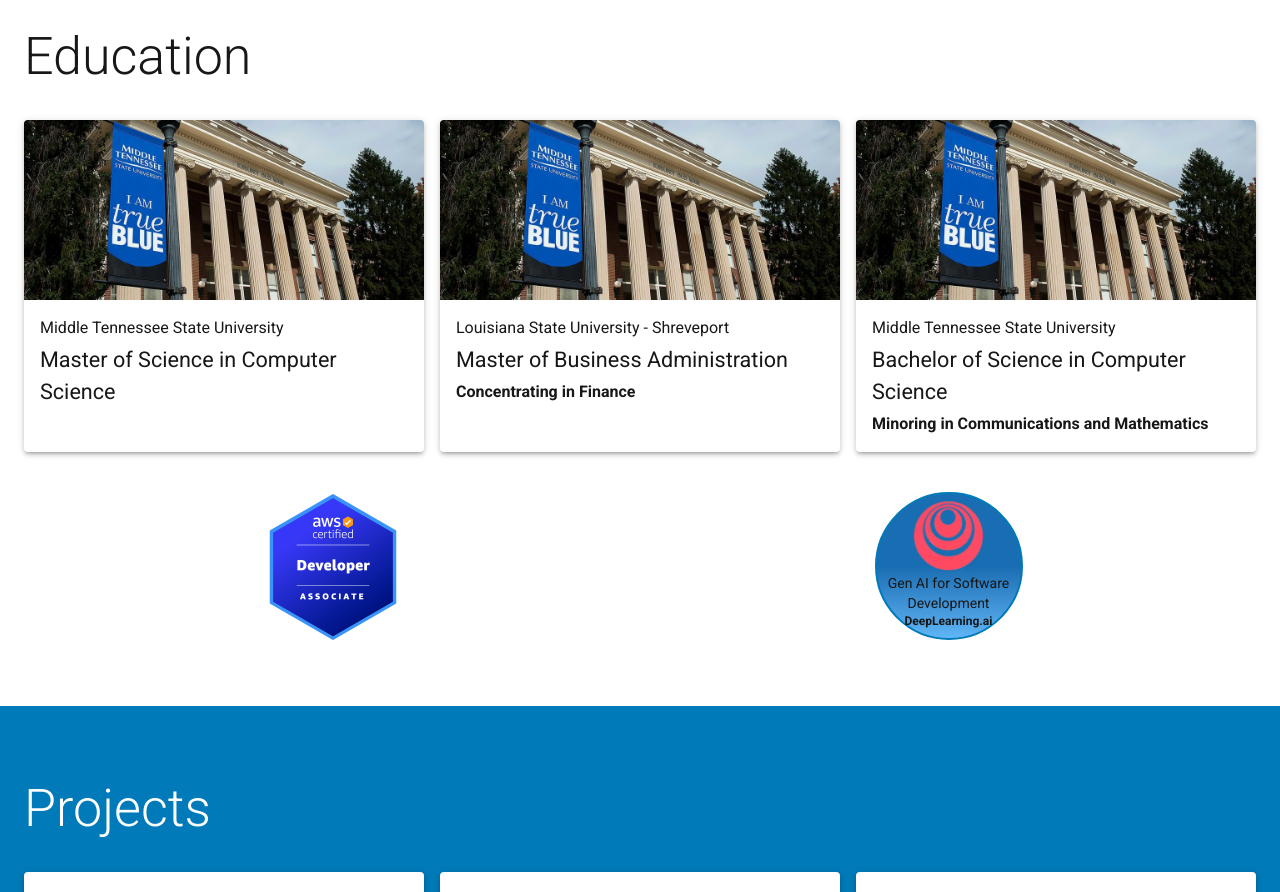
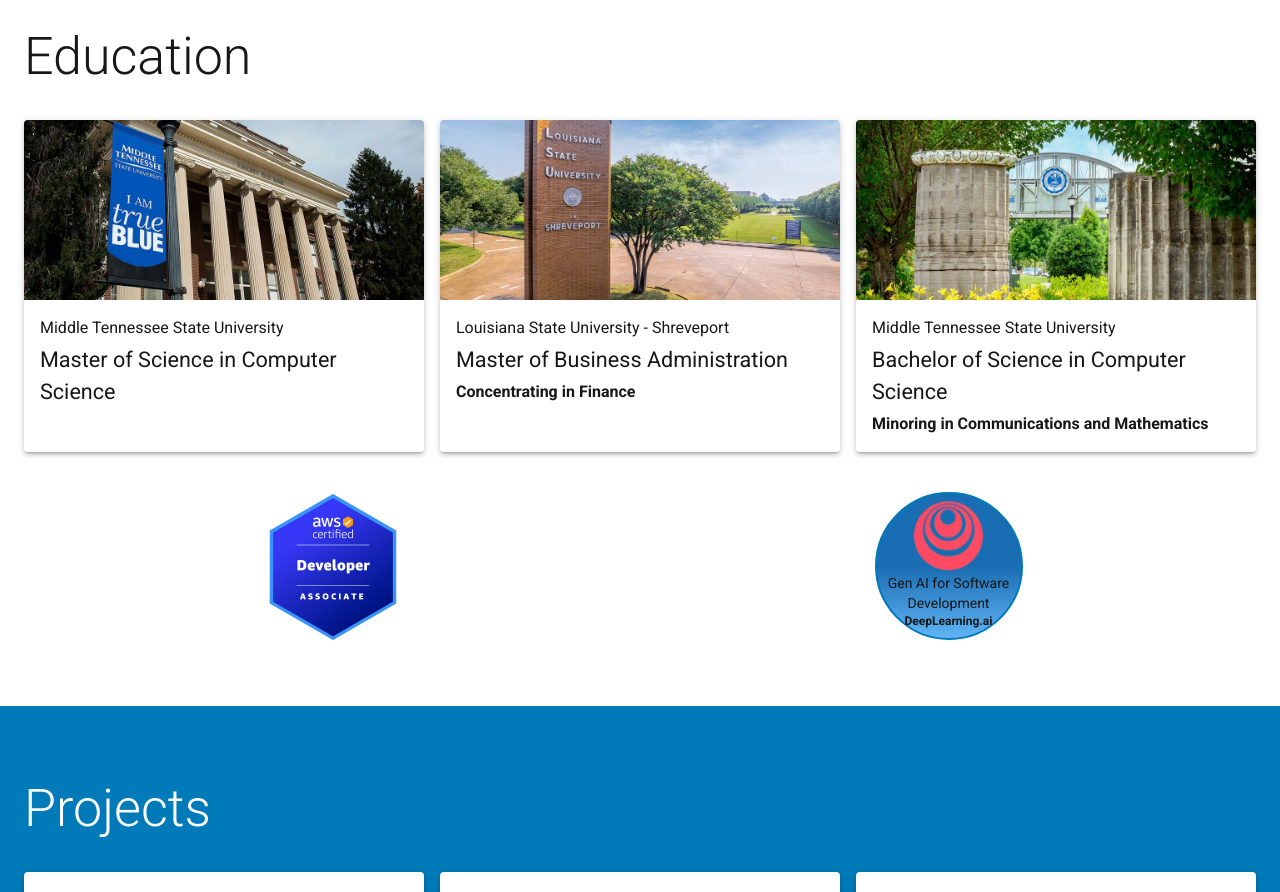
Before and after one commit to CodyManess/portfolio-website, a Next.js app: page / in a window 1280 px wide. Shown: the part 2180-3072 px from the top of the page. Built offline with nearby package versions, Linux system fonts and the light colour scheme; what @mui/material-nextjs would draw is missing.

Commit message:
feat: add SchoolCard component to display degree information with modal details

```diff
--- a/components/Credentials/SchoolCard/schoolCard.tsx
+++ b/components/Credentials/SchoolCard/schoolCard.tsx
@@ -21,7 +21,7 @@
   const handleClose = () => setOpen(false)
 
   const schoolPhoto = () => {
-    switch (schoolName) {
+    switch (title) {
       case 'Master of Science in Computer Science':
         return mtsucampus
       case 'Bachelor of Science in Computer Science':
```
